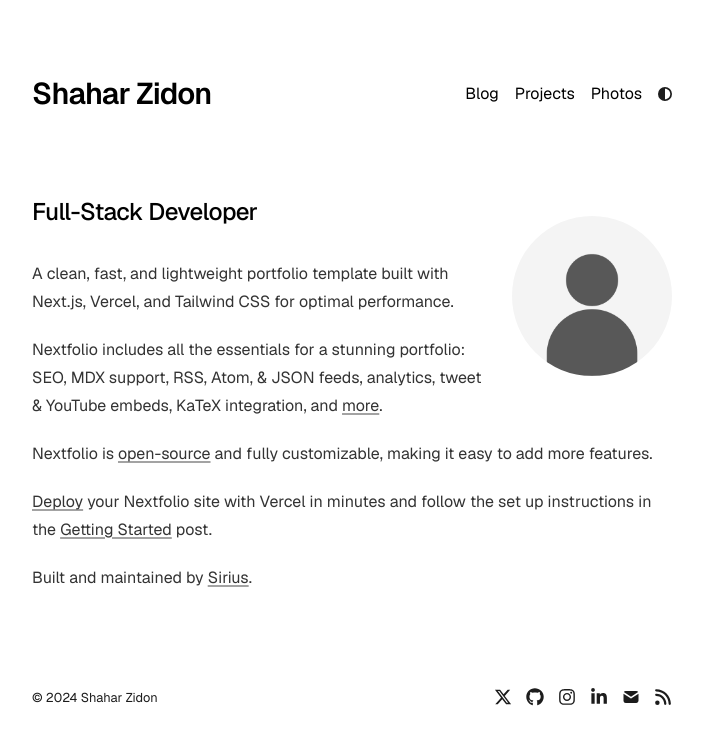
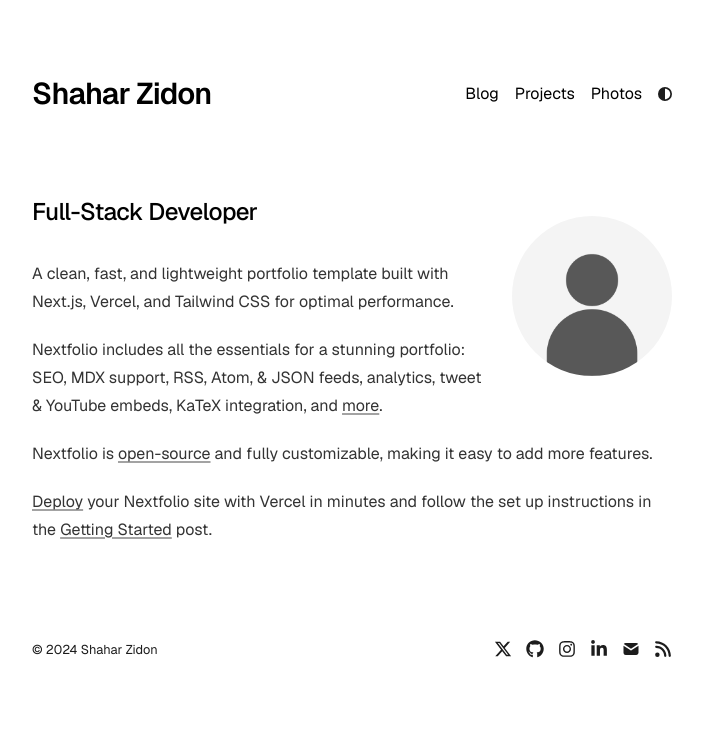
Before and after one commit to shaharzidon/portfolio, a Next.js app: page / in a window 1280 px wide. Shown: the top 744 px of the page, without its empty margins (288-991 px from the left). Built offline with nearby package versions, Linux system fonts and the light colour scheme.

Commit message:
Update page.tsx

```diff
--- a/app/page.tsx
+++ b/app/page.tsx
@@ -55,13 +55,6 @@
           instructions in the{" "}
           <a href="/blog/getting-started">Getting Started</a> post.
         </p>
-        <p>
-          Built and maintained by{" "}
-          <a href="https://imsirius.xyz/" target="_blank">
-            Sirius
-          </a>
-          .
-        </p>
       </div>
     </section>
   );
```
